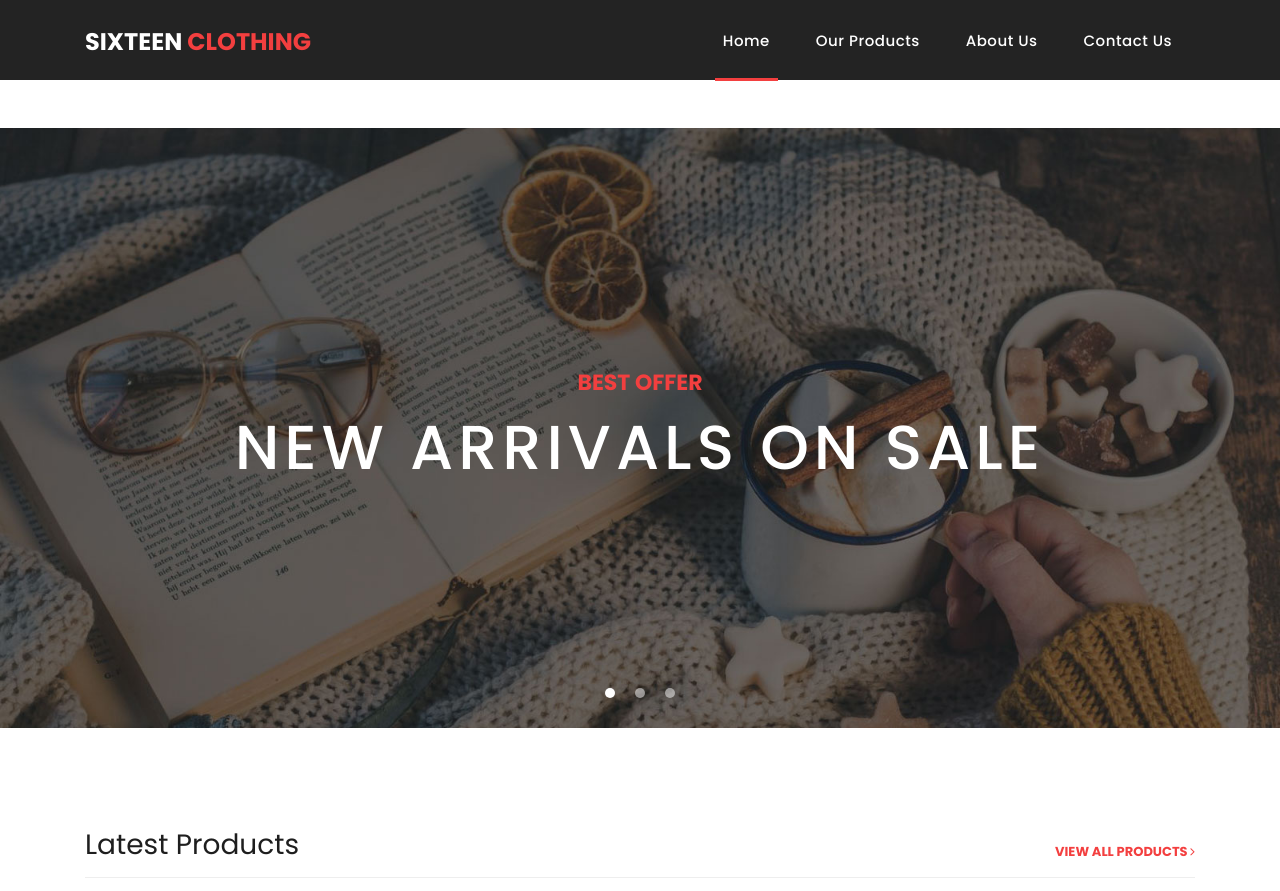
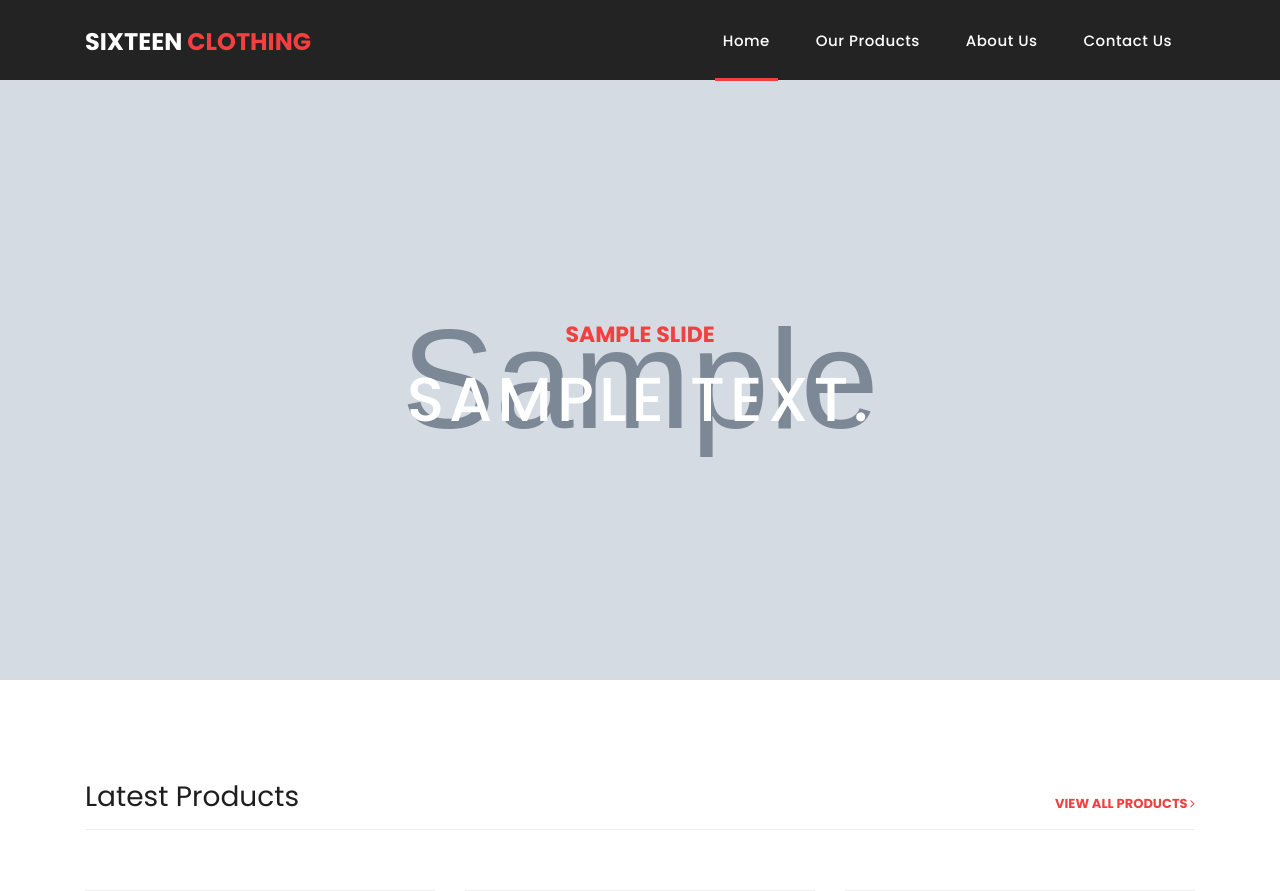
Before and after one commit to umidibrokhimov/e-commerse, a Django app: template templates/index.html in a window 1280 px wide. Shown: the top 891 px of the page. Run offline with Django 4.2, Linux system fonts and the light colour scheme; the template is opened without the code that fills it: most values are stand-ins (such as "Sample title", 1, 10 or a date in 2020); grey boxes marked "Sample" are stand-in pictures; some libraries are stand-ins or nearby versions.

Commit message:
created home slide

```diff
--- a/backend/settings.py
+++ b/backend/settings.py
@@ -114,3 +114,6 @@ STATICFILES_DIRS = [
 # https://docs.djangoproject.com/en/4.0/ref/settings/#default-auto-field
 
 DEFAULT_AUTO_FIELD = 'django.db.models.BigAutoField'
+
+MEDIA_ROOT = BASE_DIR / 'media'
+MEDIA_URL = '/media/'
--- a/backend/urls.py
+++ b/backend/urls.py
@@ -1,8 +1,13 @@
 from django.contrib import admin
 from django.urls import path, include
 from ecommerse.views import *
+from django.conf import settings
+from django.conf.urls.static import static
 
 urlpatterns = [
     path('admin/', admin.site.urls),
     path('', include('ecommerse.urls')),
 ]
+
+if settings.DEBUG:
+    urlpatterns += static(settings.MEDIA_URL, document_root=settings.MEDIA_ROOT)
--- a/ecommerse/models.py
+++ b/ecommerse/models.py
@@ -18,6 +18,9 @@ class HomeSlider(models.Model):
     name = models.CharField(max_length=20)
     description = models.CharField(max_length=50)
     image = models.ImageField()
+
+    def __str__(self):
+        return self.name
 
 class ProductsList(models.Model):
     class Meta():
--- a/templates/index.html
+++ b/templates/index.html
@@ -20,6 +20,7 @@
 
 </head>
 
+
 <body>
 
   <!-- ***** Preloader Start ***** -->
@@ -34,32 +35,19 @@
 
   {% include 'details/navbar.html' %}
 
-  {% for ip in ips %}
-  <h1>{{ip}}</h1>
-  {% endfor %}
 
   <!-- Page Content -->
   <!-- Banner Starts Here -->
   <div class="banner header-text">
     <div class="owl-banner owl-carousel">
-      <div class="banner-item-01">
+      {% for slide in slides %}
+      <div style="background-image: url('{{ slide.image.url }}');" class="banner-item-01">
         <div class="text-content">
-          <h4>Best Offer</h4>
-          <h2>New Arrivals On Sale</h2>
+          <h4>{{slide.name}}</h4>
+          <h2>{{slide.description}}</h2>
         </div>
       </div>
-      <div class="banner-item-02">
-        <div class="text-content">
-          <h4>Flash Deals</h4>
-          <h2>Get your best products</h2>
-        </div>
-      </div>
-      <div class="banner-item-03">
-        <div class="text-content">
-          <h4>Last Minute</h4>
-          <h2>Grab last minute deals</h2>
-        </div>
-      </div>
+      {% endfor %}
     </div>
   </div>
   <!-- Banner Ends Here -->
@@ -70,7 +58,7 @@
         <div class="col-md-12">
           <div class="section-heading">
             <h2>Latest Products</h2>
-            <a href="products.html">view all products <i class="fa fa-angle-right"></i></a>
+            <a href="{% url 'products' %}">view all products <i class="fa fa-angle-right"></i></a>
           </div>
         </div>
         <div class="col-md-4">
```
Also changed, not shown: ecommerse/views.py (+5 -2 lines), db.sqlite3, media/pexels-arina-krasnikova-6317441.jpg (added), media/pexels-arina-krasnikova-6317441_aPAo31d.jpg (added).
